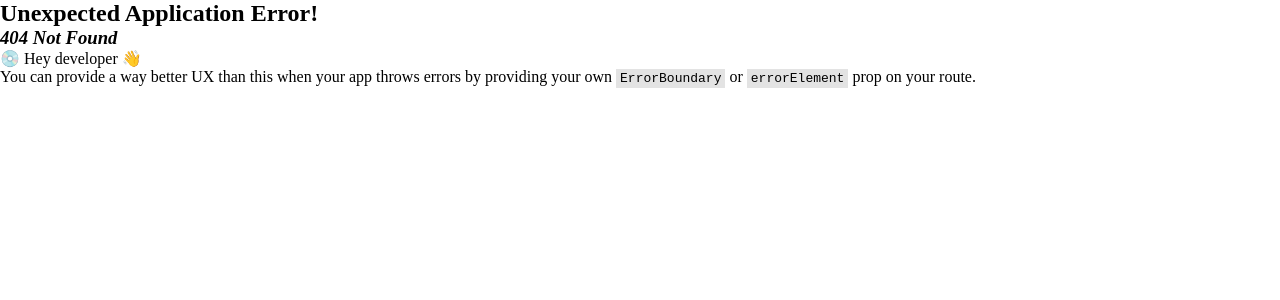
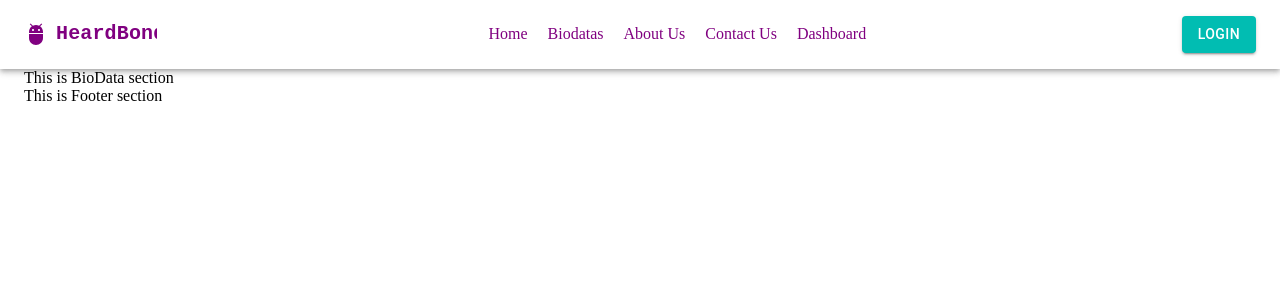
Before and after one commit to devmasud1/heart-bond-client, a React (Vite) app: page /biodatas in a window 1280 px wide. Before the commit this address had no page. Shown: the top 300 px of the page. Built offline with nearby package versions, Linux system fonts and the light colour scheme.

Commit message:
navbar design

```diff
--- a/src/layout/MainLayout.jsx
+++ b/src/layout/MainLayout.jsx
@@ -1,13 +1,17 @@
 import { Outlet } from "react-router-dom";
 import Navbar from "../pages/Shared/Navbar";
 import Footer from "../pages/Shared/Footer";
+import { Container } from "@mui/material";
 
 const MainLayout = () => {
   return (
     <div>
       <Navbar />
+      <Container  maxWidth="xl">
       <Outlet />
       <Footer />
+      </Container>
+
     </div>
   );
 };
--- a/src/main.jsx
+++ b/src/main.jsx
@@ -1,14 +1,14 @@
-import React from 'react'
-import ReactDOM from 'react-dom/client'
+import React from "react";
+import ReactDOM from "react-dom/client";
+import "./index.css";
+import { RouterProvider } from "react-router-dom";
+import Routes from "./router/Routes.jsx";
+import Theme from "./utilis/Theme.jsx";
 
-import './index.css'
-import {
-  RouterProvider,
-} from "react-router-dom";
-import Routes from './router/Routes.jsx';
-
-ReactDOM.createRoot(document.getElementById('root')).render(
+ReactDOM.createRoot(document.getElementById("root")).render(
   <React.StrictMode>
-     <RouterProvider router={Routes} />
-  </React.StrictMode>,
-)
+    <Theme>
+      <RouterProvider router={Routes} />
+    </Theme>
+  </React.StrictMode>
+);
--- /dev/null
+++ b/src/pages/BioData/BioData.jsx
@@ -0,0 +1,7 @@
+const BioData = () => {
+    return(
+        <div>
+             <p> This is BioData section</p>
+        </div>
+    )}
+export default BioData;
--- /dev/null
+++ b/src/pages/Shared/Navbar.css
@@ -0,0 +1,8 @@
+
+.nav-link {
+    text-decoration: none;
+    color: purple;
+    margin: 0 10px;
+    transition: color 0.3s ease;
+
+  }
--- a/src/pages/Shared/Navbar.jsx
+++ b/src/pages/Shared/Navbar.jsx
@@ -1,7 +1,202 @@
-const Navbar = () => {
-    return(
-        <div>
-             <p> This is Navbar section</p>
-        </div>
-    )}
+import * as React from "react";
+import AppBar from "@mui/material/AppBar";
+import Box from "@mui/material/Box";
+import Toolbar from "@mui/material/Toolbar";
+import IconButton from "@mui/material/IconButton";
+import Typography from "@mui/material/Typography";
+import Menu from "@mui/material/Menu";
+import MenuIcon from "@mui/icons-material/Menu";
+import Container from "@mui/material/Container";
+import Avatar from "@mui/material/Avatar";
+import Button from "@mui/material/Button";
+import Tooltip from "@mui/material/Tooltip";
+import MenuItem from "@mui/material/MenuItem";
+import AdbIcon from "@mui/icons-material/Adb";
+import { NavLink } from "react-router-dom";
+import "./Navbar.css";
+
+const pages = [
+  { name: "Home", path: "/" },
+  { name: "Biodatas", path: "/biodatas" },
+  { name: "About Us", path: "/about" },
+  { name: "Contact Us", path: "/contact" },
+  { name: "Dashboard", path: "/dashboard" },
+];
+const settings = ["Profile", "Account", "Dashboard", "Logout"];
+
+function Navbar() {
+  const [anchorElNav, setAnchorElNav] = React.useState(null);
+  const [anchorElUser, setAnchorElUser] = React.useState(null);
+
+  const handleOpenNavMenu = (event) => {
+    setAnchorElNav(event.currentTarget);
+  };
+  const handleOpenUserMenu = (event) => {
+    setAnchorElUser(event.currentTarget);
+  };
+
+  const handleCloseNavMenu = () => {
+    setAnchorElNav(null);
+  };
+
+  const handleCloseUserMenu = () => {
+    setAnchorElUser(null);
+  };
+
+  return (
+    <AppBar sx={{ background: "white" }} position="static">
+      <Container maxWidth="xl">
+        <Toolbar disableGutters>
+          <AdbIcon
+            sx={{ display: { xs: "none", md: "flex" }, mr: 1, color: "purple" }}
+          />
+          <Typography
+            variant="h6"
+            noWrap
+            component="a"
+            sx={{
+              mr: 2,
+              display: { xs: "none", md: "flex" },
+              fontFamily: "monospace",
+              fontWeight: 700,
+              width: "10%",
+              color: "purple",
+              textDecoration: "none",
+            }}
+          >
+            HeardBond
+          </Typography>
+
+          <Box sx={{ flexGrow: 1, display: { xs: "flex", md: "none" } }}>
+            <IconButton
+              size="large"
+              aria-label="account of current user"
+              aria-controls="menu-appbar"
+              aria-haspopup="true"
+              onClick={handleOpenNavMenu}
+              color="primary"
+            >
+              <MenuIcon />
+            </IconButton>
+            <Menu
+              id="menu-appbar"
+              anchorEl={anchorElNav}
+              anchorOrigin={{
+                vertical: "bottom",
+                horizontal: "left",
+              }}
+              keepMounted
+              transformOrigin={{
+                vertical: "top",
+                horizontal: "left",
+              }}
+              open={Boolean(anchorElNav)}
+              onClose={handleCloseNavMenu}
+              sx={{
+                display: { xs: "block", md: "none" },
+              }}
+            >
+              {pages.map((page, idx) => (
+                <MenuItem key={idx} onClick={handleCloseNavMenu}>
+                  <NavLink
+                    to={page.path}
+                    onClick={handleCloseNavMenu}
+                    style={{
+                      textDecoration: "none",
+                      color: "purple",
+                      margin: "0 10px",
+                    }}
+                  >
+                    {page.name}
+                  </NavLink>
+                </MenuItem>
+              ))}
+            </Menu>
+          </Box>
+          <AdbIcon sx={{ display: { xs: "flex", md: "none" }, mr: 1 }} />
+          <Typography
+            variant="h5"
+            noWrap
+            sx={{
+              mr: 2,
+              display: { xs: "flex", md: "none" },
+              flexGrow: 1,
+              fontFamily: "monospace",
+              fontWeight: 700,
+              letterSpacing: ".1rem",
+              color: "purple",
+              textDecoration: "none",
+            }}
+          >
+            HeardBond
+          </Typography>
+          <Box
+            sx={{
+              flexGrow: 1,
+              width: "100%",
+              textAlign: "center",
+              justifyContent: "center",
+              display: { xs: "none", md: "flex" },
+            }}
+          >
+            {pages.map((page, idx) => (
+              <NavLink
+                key={idx}
+                to={page.path}
+                onClick={handleCloseNavMenu}
+                style={{
+                  textDecoration: "none",
+                  color: "purple",
+                  margin: "0 10px",
+                }}
+              >
+                {page.name}
+              </NavLink>
+            ))}
+          </Box>
+
+          <Box sx={{ flexGrow: 0 }}>
+            {/* <Tooltip title="Open settings">
+              <IconButton onClick={handleOpenUserMenu} sx={{ p: 0 }}>
+                <Avatar alt="image" src="" />
+              </IconButton>
+            </Tooltip> */}
+            {/* <Menu
+              sx={{ mt: "45px" }}
+              id="menu-appbar"
+              anchorEl={anchorElUser}
+              anchorOrigin={{
+                vertical: "top",
+                horizontal: "right",
+              }}
+              keepMounted
+              transformOrigin={{
+                vertical: "top",
+                horizontal: "right",
+              }}
+              open={Boolean(anchorElUser)}
+              onClose={handleCloseUserMenu}
+            >
+              {settings.map((setting) => (
+                <MenuItem key={setting} onClick={handleCloseUserMenu}>
+                  <Typography textAlign="center">{setting}</Typography>
+                </MenuItem>
+              ))}
+            </Menu> */}
+            <Button
+              variant="contained"
+              sx={{
+                my: 2,
+                color: "secondary",
+                display: "block",
+              }}
+            >
+              login
+            </Button>
+          </Box>
+        </Toolbar>
+      </Container>
+    </AppBar>
+  );
+}
 export default Navbar;
--- a/src/router/Routes.jsx
+++ b/src/router/Routes.jsx
@@ -4,6 +4,7 @@ import {
   } from "react-router-dom";
 import MainLayout from "../layout/MainLayout";
 import Home from "../pages/Home/Home";
+import BioData from "../pages/BioData/BioData";
 
 const Routes = createBrowserRouter([
     {
@@ -14,6 +15,10 @@ const Routes = createBrowserRouter([
           path: "/",
           element: <Home />,
         },
+        {
+          path: "/biodatas",
+          element: <BioData />,
+        },
 
       ],
     },
--- /dev/null
+++ b/src/utilis/Theme.jsx
@@ -0,0 +1,25 @@
+import { ThemeProvider, createTheme } from "@mui/material";
+
+
+
+const theme = createTheme({
+    palette: {
+        primary: {
+            main: '#01BDB2',
+            contrastText: 'white'
+        },
+        secondary: {
+            main: '#142959',
+
+        },
+    }
+})
+
+
+const Theme = ({children}) => {
+    return(
+        <ThemeProvider theme={theme}>
+            {children}
+        </ThemeProvider>
+    )}
+export default Theme;
```
Also changed, not shown: package.json (+7 -1 lines), 1 other file (tests, documents, lock files or other folders).
